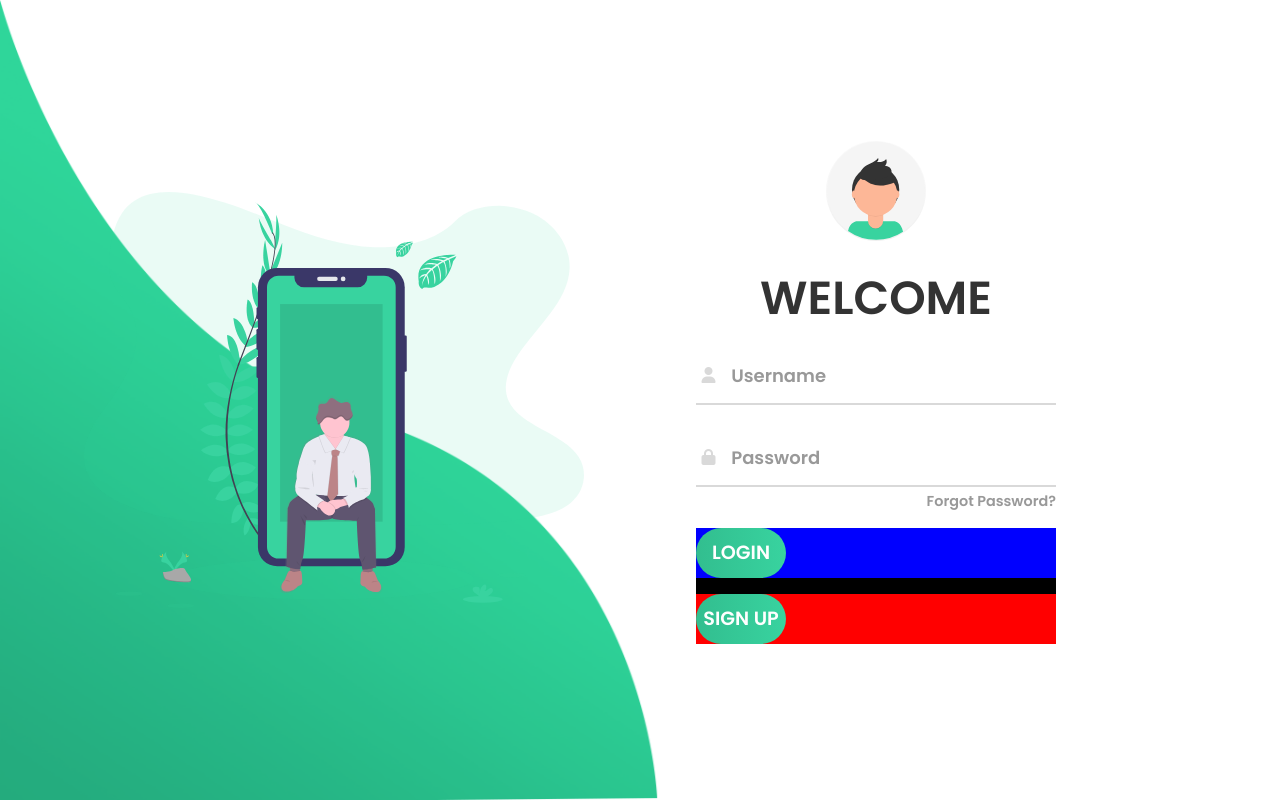
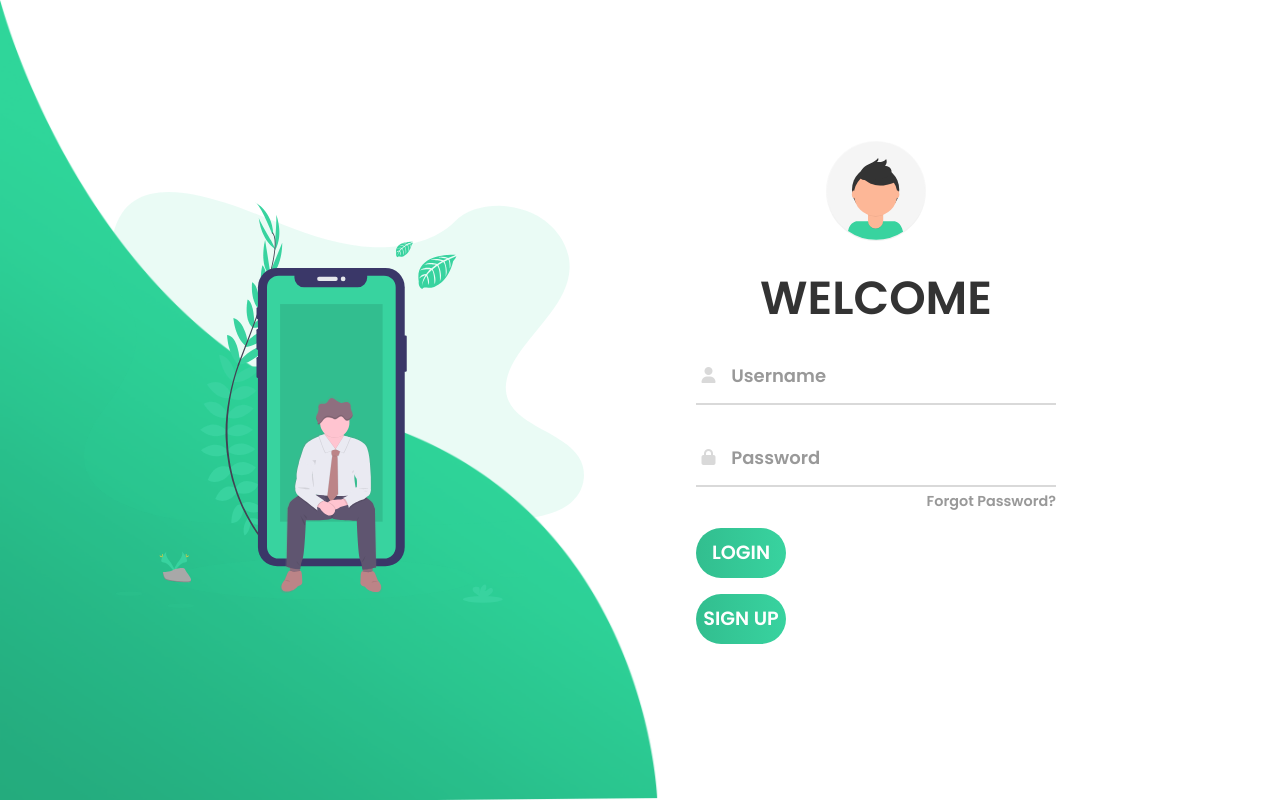
Before and after one commit to subbareddykovvuri/Finance, a Node server app: page /login in a window 1280 px wide. Run offline with Node 20, Linux system fonts and the light colour scheme; some libraries are stand-ins or nearby versions.

Commit message:
Update login.ejs

```diff
--- a/views/login.ejs
+++ b/views/login.ejs
@@ -36,14 +36,8 @@
             	   </div>
             	</div>
             	<a href="#">Forgot Password?</a>
-              <div class="row" style="background-color: black">
-                <div class="col-md-1" style="background-color: blue">
             	<input type="submit" class="btn" value="Login">
-            </div>
-            <div class="col-md-12" style="background-color: red">
               <button class="btn" type="button" onclick="window.location.href='signup'">SIGN UP</button>
-            </div>
-            </div>
             </form>
         </div>
     </div>
```
